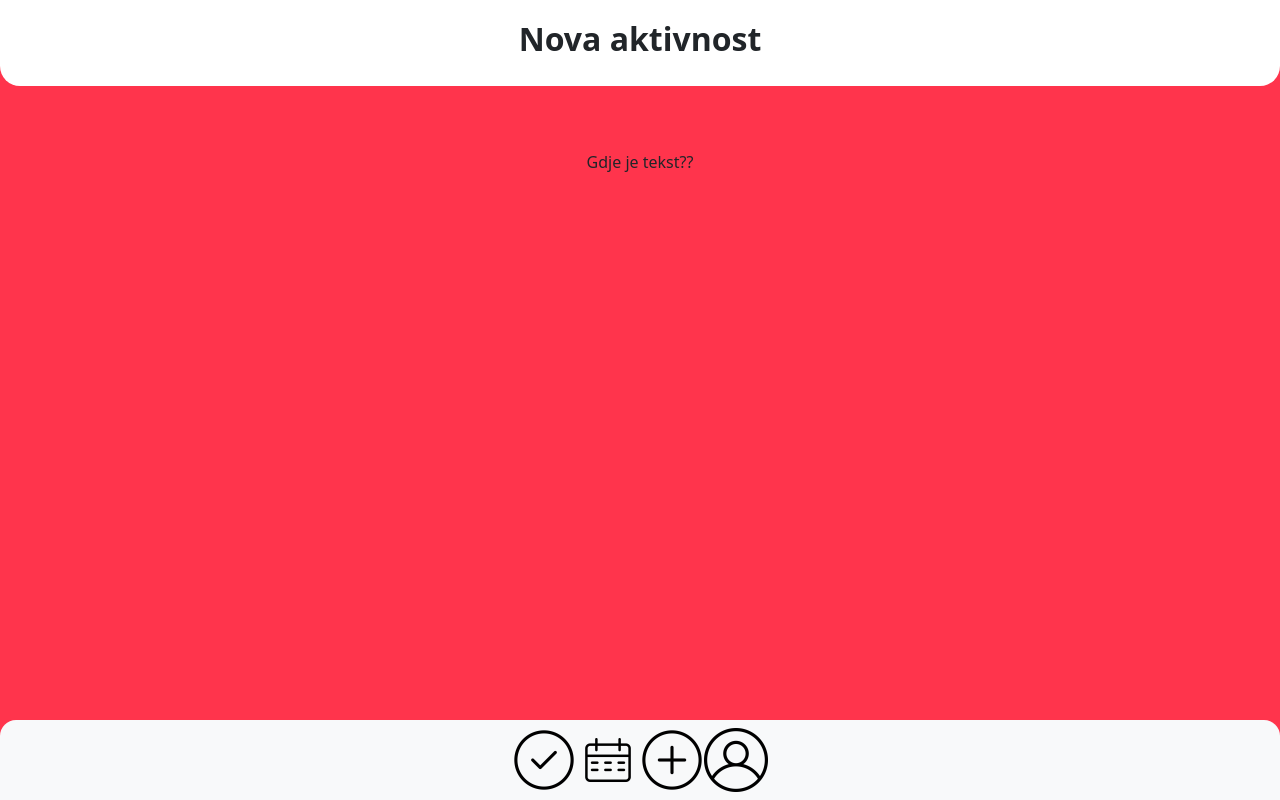
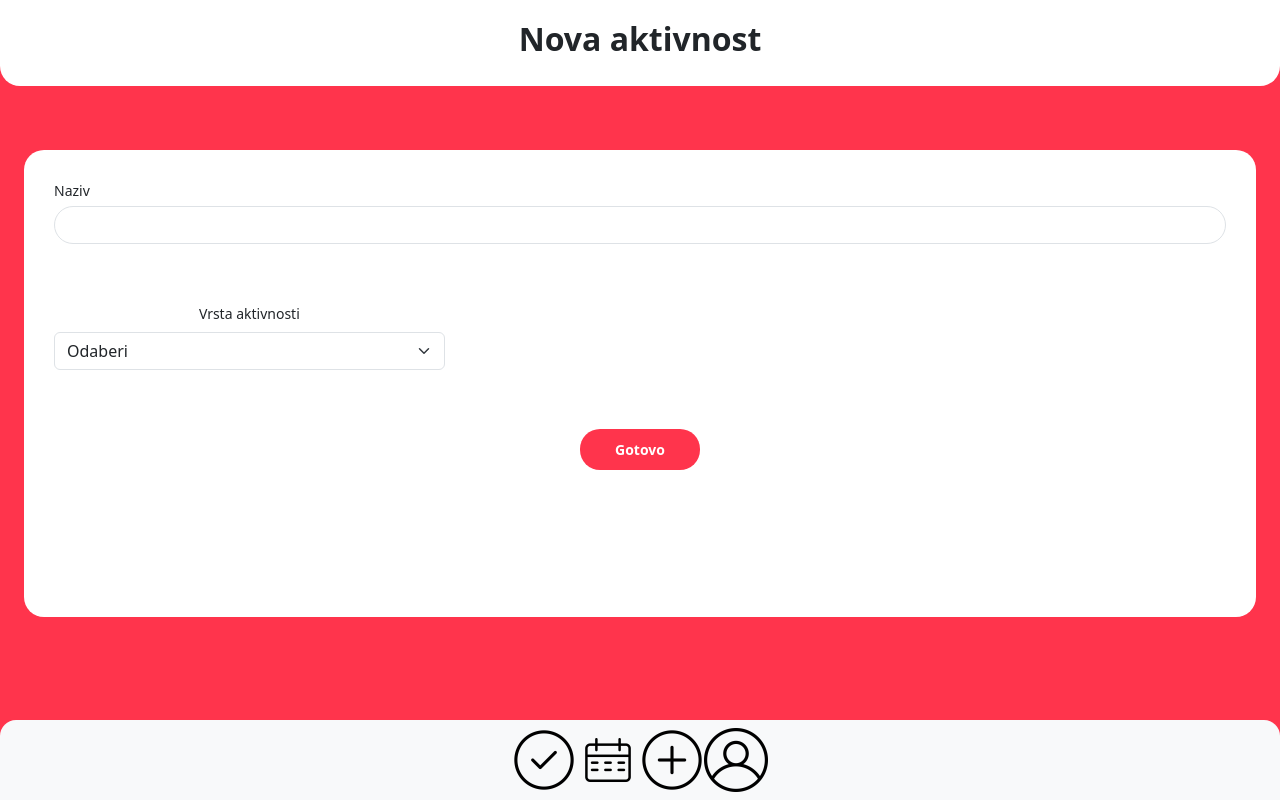
Before and after one commit to mrubil/my-pet, a Vue app: page /NewTask in a window 1280 px wide. Built offline with nearby package versions, Linux system fonts and the light colour scheme.

Commit message:
NewTask.vue update

```diff
--- a/src/components/Mape.vue
+++ b/src/components/Mape.vue
@@ -1,17 +1,17 @@
 <template>
   <div class="wrapper">
     <div>
-      <router-link to="/Tasks"
+      <router-link to="/Zdravlje"
         ><img :src="require('@/assets/Zdravlje.png')" width="70vw"
       /></router-link>
     </div>
     <div>
-      <router-link to="/Tasks"
+      <router-link to="/Prehrana"
         ><img :src="require('@/assets/Prehrana.jpg')" width="70vw"
       /></router-link>
     </div>
     <div>
-      <router-link to="/Tasks"
+      <router-link to="/Aktivnosti"
         ><img :src="require('@/assets/Aktivnosti.png')" width="70vw"
       /></router-link>
     </div>
--- a/src/router/index.js
+++ b/src/router/index.js
@@ -51,6 +51,24 @@ const routes = [
     component: () =>
       import(/* webpackChunkName: "about" */ "../views/NewTask.vue"),
   },
+  {
+    path: "/Zdravlje",
+    name: "Zdravlje",
+    component: () =>
+      import(/* webpackChunkName: "about" */ "../views/Zdravlje.vue"),
+  },
+  {
+    path: "/Prehrana",
+    name: "Prehrana",
+    component: () =>
+      import(/* webpackChunkName: "about" */ "../views/Prehrana.vue"),
+  },
+  {
+    path: "/Aktivnosti",
+    name: "Aktivnosti",
+    component: () =>
+      import(/* webpackChunkName: "about" */ "../views/Aktivnosti.vue"),
+  },
 ];
 
 const router = new VueRouter({
--- a/src/views/NewTask.vue
+++ b/src/views/NewTask.vue
@@ -3,7 +3,26 @@
     <div class="Zaglavlje">
       <h2 style="font-weight: 600">Nova aktivnost</h2>
     </div>
-    Gdje je tekst??
+    <div class="mx-4" id="NoviZadatak">
+      <form>
+        <div class="form-group">
+          <label for="name" style="padding-bottom: 5px">Naziv</label>
+          <input type="name" class="form-control" id="name" />
+        </div>
+        <div class="col-md-4">
+          <label for="inputActivityName" class="form-label"
+            >Vrsta aktivnosti</label
+          >
+          <select id="inputActivityName" class="form-select">
+            <option selected>Odaberi</option>
+            <option>Prehrana</option>
+            <option>Zdravlje</option>
+            <option>Aktivnost</option>
+          </select>
+        </div>
+        <button type="button" class="button-Gotovo">Gotovo</button>
+      </form>
+    </div>
     <Navigacija />
   </body>
 </template>
@@ -27,4 +46,22 @@ export default {
   border-bottom-right-radius: 20px;
   margin-bottom: 5%;
 }
+#NoviZadatak {
+  background-color: white;
+  padding: 30px;
+  border-radius: 20px;
+  font-size: 14px;
+}
+.button-Gotovo {
+  background-color: #ff344c;
+  color: white;
+  margin-bottom: 10%;
+  margin-top: 5%;
+  border-radius: 20px;
+  padding: 10px;
+  border: none;
+  text-decoration: none;
+  width: 120px;
+  font-weight: 600;
+}
 </style>
```
Also changed, not shown: src/views/Aktivnosti.vue (added), src/views/Prehrana.vue (added), src/views/Zdravlje.vue (added).
